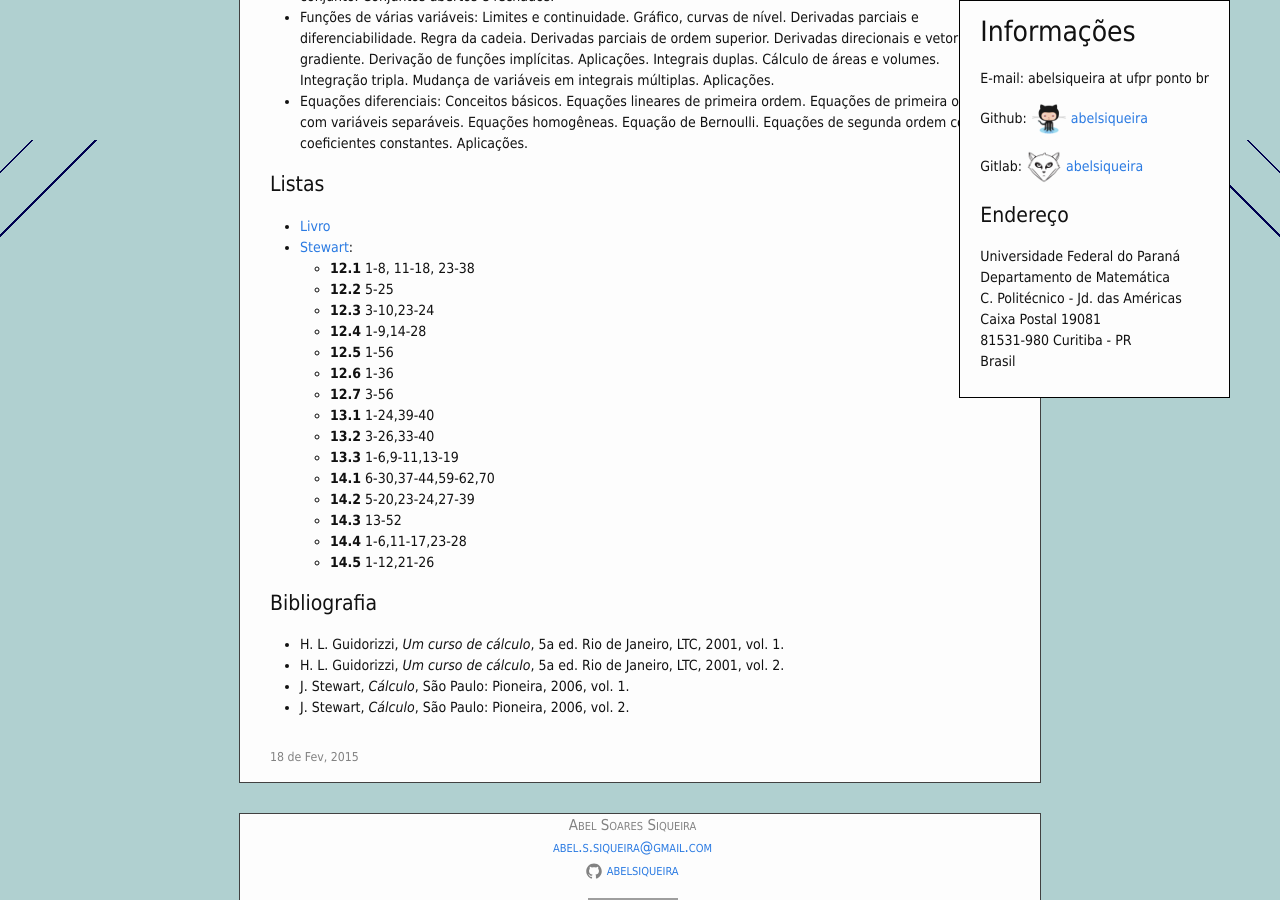
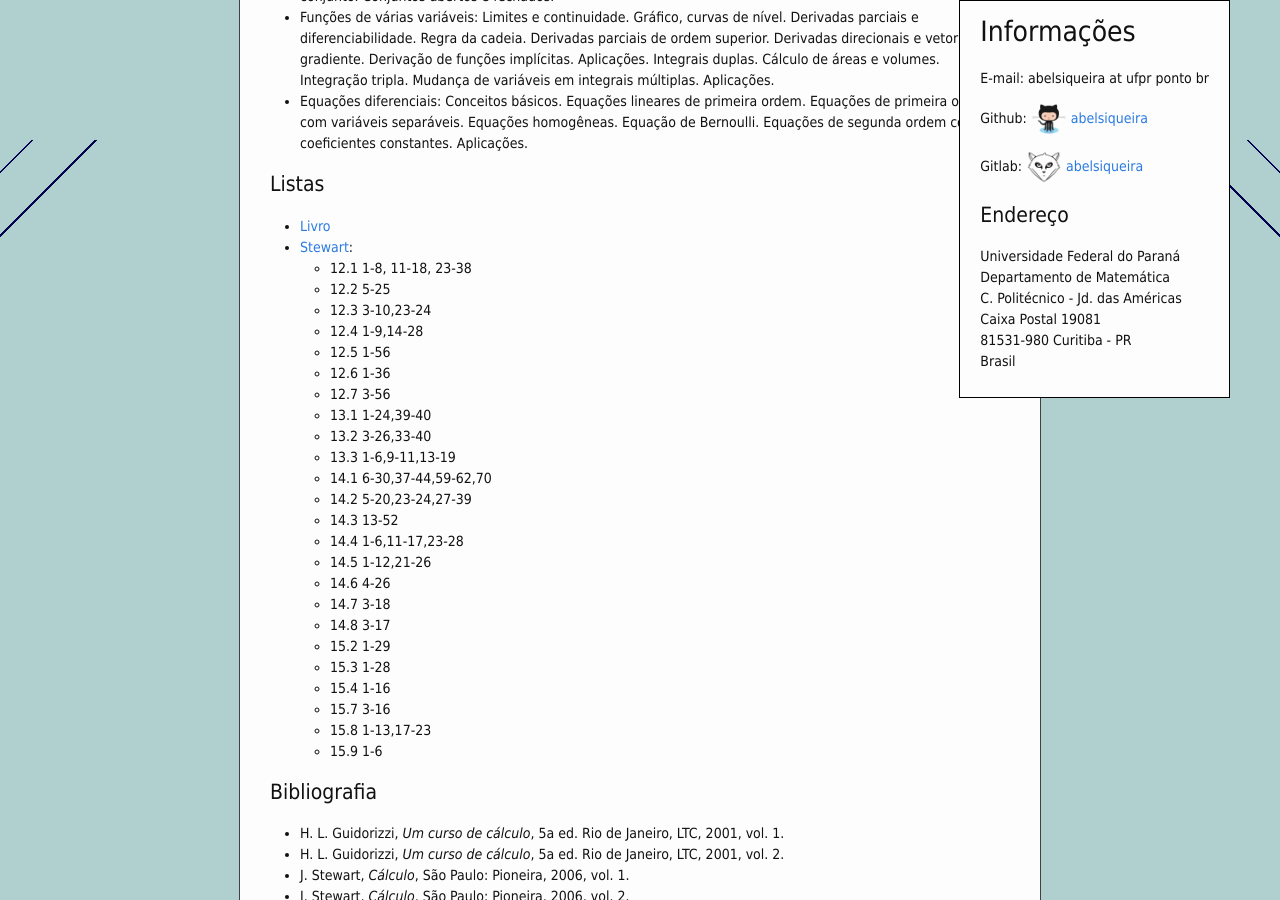
Before and after one commit to abelsiqueira/abelsiqueira.github.io-old, a Jekyll site: the page built from _posts/br/2015-02-20-cm202-calculo-diferencial-e-intergral-II-2015s1.markdown, in a window 1280 px wide and 900 px high, scrolled down 760 px. Built offline with Jekyll 4.4.1, drawn with Linux system fonts in a browser that asks for light colours; nearby versions of some CDN libraries; grey boxes are pictures that could not be loaded.

Commit message:
Adiciona novos exercícios

```diff
--- a/_posts/br/2015-02-20-cm202-calculo-diferencial-e-intergral-II-2015s1.markdown
+++ b/_posts/br/2015-02-20-cm202-calculo-diferencial-e-intergral-II-2015s1.markdown
@@ -45,21 +45,30 @@ permalink:  cm202-2015s1
 
   - [Livro](http://www.clicmates.com.br/arquivosparadonwloads/Calculo%20Vol%202%20%285%20ed%29%20-%20James%20Stewart%20%28em%20portugues%29.pdf)
   - [Stewart]({{ site.baseurl }}/disciplinas/2015s1-cm202/lista-stewart.pdf):
-    - **12.1** 1-8, 11-18, 23-38
-    - **12.2** 5-25
-    - **12.3** 3-10,23-24
-    - **12.4** 1-9,14-28
-    - **12.5** 1-56
-    - **12.6** 1-36
-    - **12.7** 3-56
-    - **13.1** 1-24,39-40
-    - **13.2** 3-26,33-40
-    - **13.3** 1-6,9-11,13-19
-    - **14.1** 6-30,37-44,59-62,70
-    - **14.2** 5-20,23-24,27-39
-    - **14.3** 13-52
-    - **14.4** 1-6,11-17,23-28
-    - **14.5** 1-12,21-26
+    - 12.1 1-8, 11-18, 23-38
+    - 12.2 5-25
+    - 12.3 3-10,23-24
+    - 12.4 1-9,14-28
+    - 12.5 1-56
+    - 12.6 1-36
+    - 12.7 3-56
+    - 13.1 1-24,39-40
+    - 13.2 3-26,33-40
+    - 13.3 1-6,9-11,13-19
+    - 14.1 6-30,37-44,59-62,70
+    - 14.2 5-20,23-24,27-39
+    - 14.3 13-52
+    - 14.4 1-6,11-17,23-28
+    - 14.5 1-12,21-26
+    - 14.6 4-26
+    - 14.7 3-18
+    - 14.8 3-17
+    - 15.2 1-29
+    - 15.3 1-28
+    - 15.4 1-16
+    - 15.7 3-16
+    - 15.8 1-13,17-23
+    - 15.9 1-6
 
 
 # Bibliografia
```
Also changed, not shown: _posts/br/2015-02-18-cm201-calculo-diferencial-e-integral-2015s1.markdown (+18 -0 lines).
